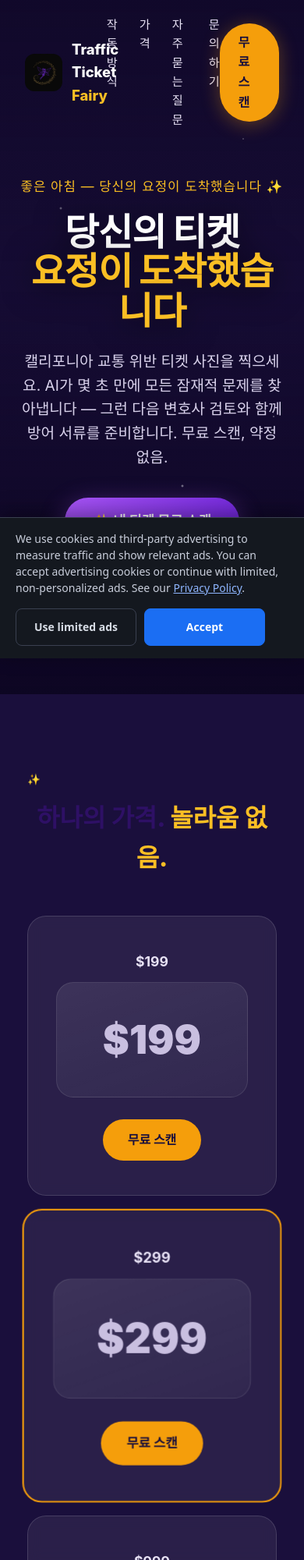
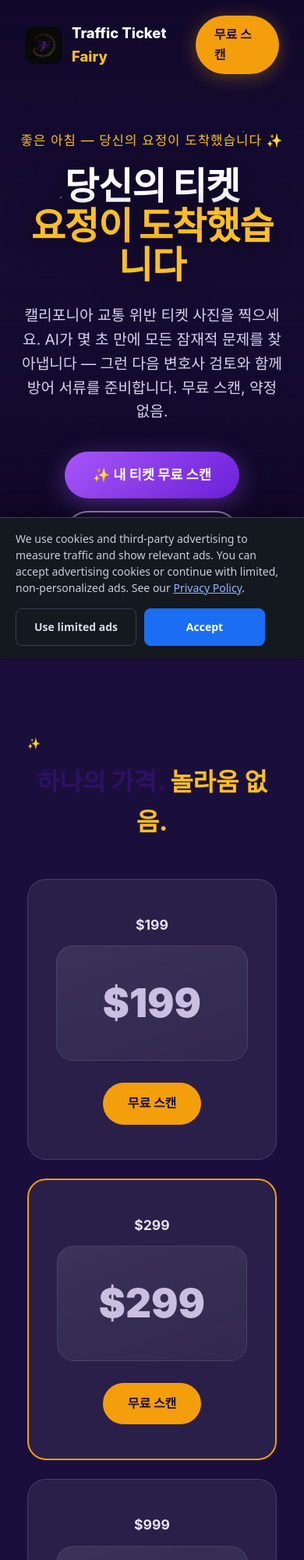
Before and after one commit to mrrsarkis-crypto/traffic-ticket-fairy, a website: page public/ko/index.html in a window 390 px wide. Shown: the top 2000 px of the page at 78% size. Drawn offline with Linux system fonts and the light colour scheme.

Commit message:
Fix header overlay z-index and mobile CSS (ko)

```diff
--- a/public/ko/index.html
+++ b/public/ko/index.html
@@ -255,7 +255,7 @@ body{font-family:Inter,system-ui,sans-serif;color:var(--ink);line-height:1.6}
 .cine-overlay{position:absolute;inset:0;background:linear-gradient(180deg,rgba(10,4,28,.55) 0%,rgba(10,4,28,.25) 40%,rgba(10,4,28,.78) 100%)}
 .cine-glitter{position:absolute;inset:0;pointer-events:none;background-image:radial-gradient(2px 2px at 20% 30%,#fff8,transparent),radial-gradient(2px 2px at 60% 70%,#fffa,transparent),radial-gradient(1.5px 1.5px at 80% 20%,#fff6,transparent),radial-gradient(2px 2px at 35% 80%,#ffe9a8aa,transparent),radial-gradient(1.5px 1.5px at 90% 60%,#fff8,transparent);animation:twinkle 4s ease-in-out infinite alternate}
 @keyframes twinkle{from{opacity:.4}to{opacity:1}}
-.cine-nav{position:relative;z-index:2;display:flex;align-items:center;justify-content:space-between;padding:20px 32px}
+.cine-nav{position:relative;z-index:50;display:flex;align-items:center;justify-content:space-between;padding:20px 32px}
 .cine-brand{display:flex;align-items:center;gap:12px;color:#fff;text-decoration:none;font-weight:800;font-size:1.15rem}
 .cine-brand em{font-style:normal;color:var(--gold-l)}
 .cine-brand img{border-radius:12px}
@@ -337,7 +337,7 @@ body{font-family:Inter,system-ui,sans-serif;color:var(--ink);line-height:1.6}
 .pedestal-stats strong{display:block;font-size:2rem;color:var(--gold-l)}
 .pedestal-stats span{color:#8f86a8;font-size:.9rem}
 @media(max-width:768px){.pedestal-grid{grid-template-columns:1fr}
-{.cine-links{display:none}.footer-grid{grid-template-columns:1fr}.price-card.hot{transform:none}}
+.cine-links{display:none}.footer-grid{grid-template-columns:1fr}.price-card.hot{transform:none}}
 </style>
 <script>
 (function(){var h=new Date().getHours(),g=h<12?"좋은 아침":h<17?"좋은 오후":"좋은 저녁";var el=document.getElementById('daypart');if(el)el.textContent=g;})();
```
